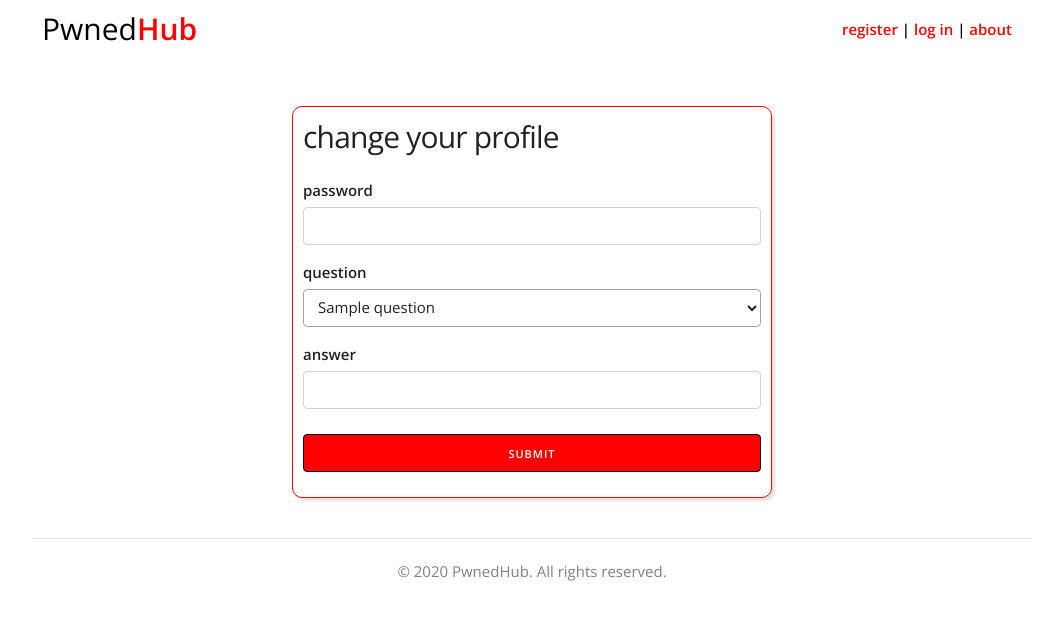
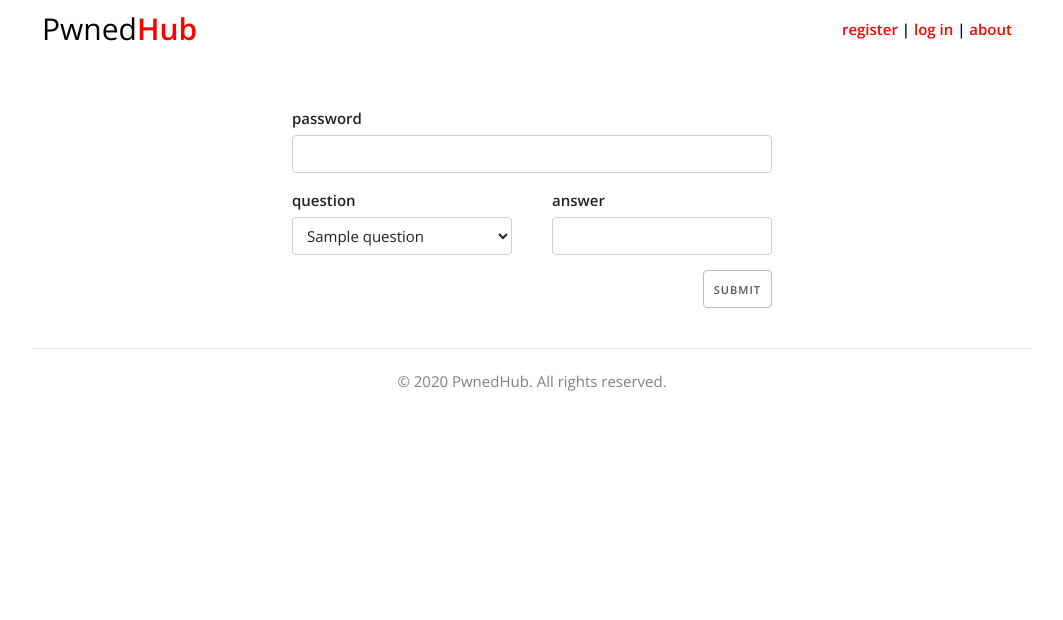
Before and after one commit to practisec/pwnedhub, a Python web app: template pwnedhub/templates/profile.html in a window 1280 px wide. Shown: the top 620 px of the page, without its empty margins (108-1171 px from the left). Run offline with Jinja, Linux system fonts and the light colour scheme; the template is opened without the code that fills it: most values are stand-ins (such as "Sample title", 1, 10 or a date in 2020).

Commit message:
Modified the profile form to be more consistent with the rest of the application.

```diff
--- a/pwnedhub/templates/profile.html
+++ b/pwnedhub/templates/profile.html
@@ -1,21 +1,30 @@
 {% extends "layout.html" %}
 {% block body %}
-    <div class="row">
-        <div class="six columns offset-by-three auth-form rounded shaded">
-            <h4>change your profile</h4>
-            <form action="{{ url_for('profile_change', uid=user.id) }}" method="post">
+    <form action="{{ url_for('profile_change', uid=user.id) }}" method="post">
+        <div class="row">
+            <div class="six columns offset-by-three">
                 <label for="password">password</label>
                 <input class="u-full-width" name="password" type="password" value="{{ user.password_as_string }}" />
+            </div>
+        </div>
+        <div class="row">
+            <div class="three columns offset-by-three">
                 <label for="question">question</label>
                 <select class="u-full-width" name="question">
                 {% for question in questions %}
                     <option value="{{ question }}"{% if question == user.question %} selected{% endif %}>{{ questions[question] }}</option>
                 {% endfor %}
                 </select>
+            </div>
+            <div class="three columns">
                 <label for="answer">answer</label>
                 <input class="u-full-width" name="answer" type="text" value="{{ user.answer }}" />
-                <input class="u-full-width" type="submit" value="submit" onclick="this.form.submit();" />
-            </form>
+            </div>
         </div>
-    </div>
+        <div class="row">
+            <div class="six columns offset-by-three right-content">
+                <input type="submit" value="submit" onclick="this.form.submit();" />
+            </div>
+        </div>
+    </form>
 {% endblock %}
```
Also changed, not shown: pwnedhub/static/images/profile.png.
